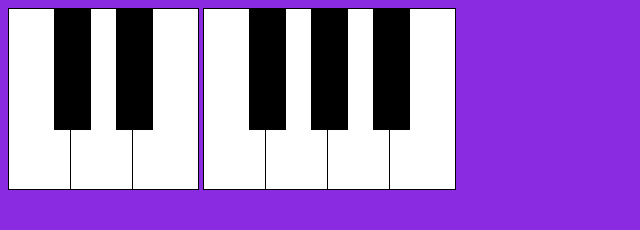
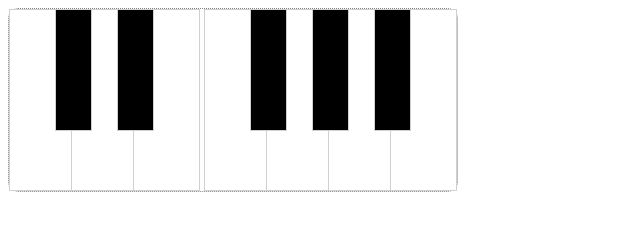
Before and after one commit to gkesaev/blues-machine, a plain HTML site: page index.html in a window 1280 px wide. Shown: the whole page, without its empty margins (0-640 px from the left). Drawn offline with Linux system fonts and the light colour scheme; files whose address does not match are found by name.

Commit message:
style update

```diff
--- a/resources/style.css
+++ b/resources/style.css
@@ -1,11 +1,16 @@
 body{
-    background-color: blueviolet;
+    background-color: white;
 }
-
+.keyboard-сontainer{
+    border: 1px dotted gray;
+    border-radius: 10px;
+    position: absolute;
+}
 .key{
     display: inline-block;
     vertical-align: top;
-    border: 1px solid black;
+    border: 1px solid #d0d0d0;
+    cursor: pointer;
     position: relative;
 }
 .black-key{
@@ -16,9 +21,15 @@ body{
     margin-right: -25px;
     z-index: 10;
 }
+.black-key:active{
+    background-color: #333333;
+}
 .white-key{
     background-color: white;
     width:65px;
     height: 180px;
     z-index: 5;
 }
+.white-key:active{
+    background-color: whitesmoke;
+}
```
